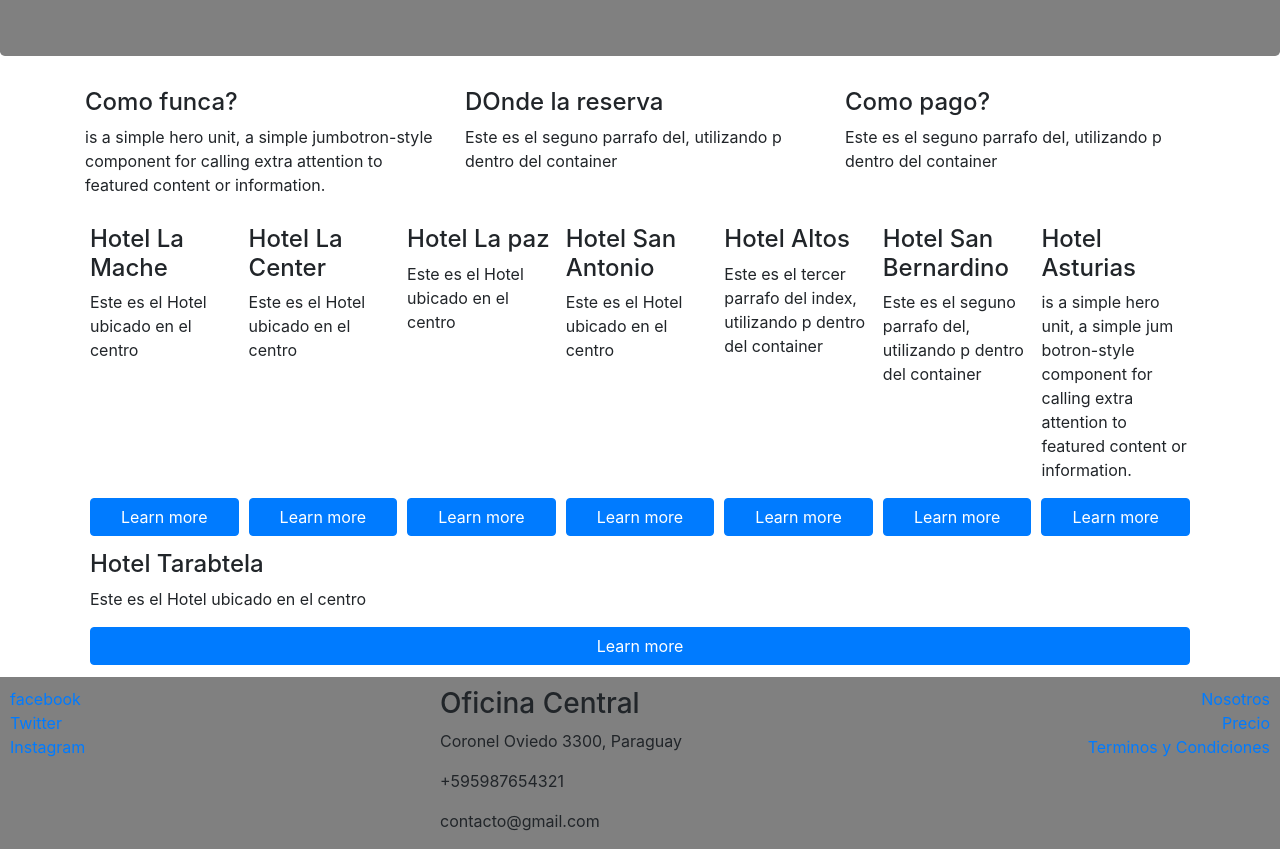
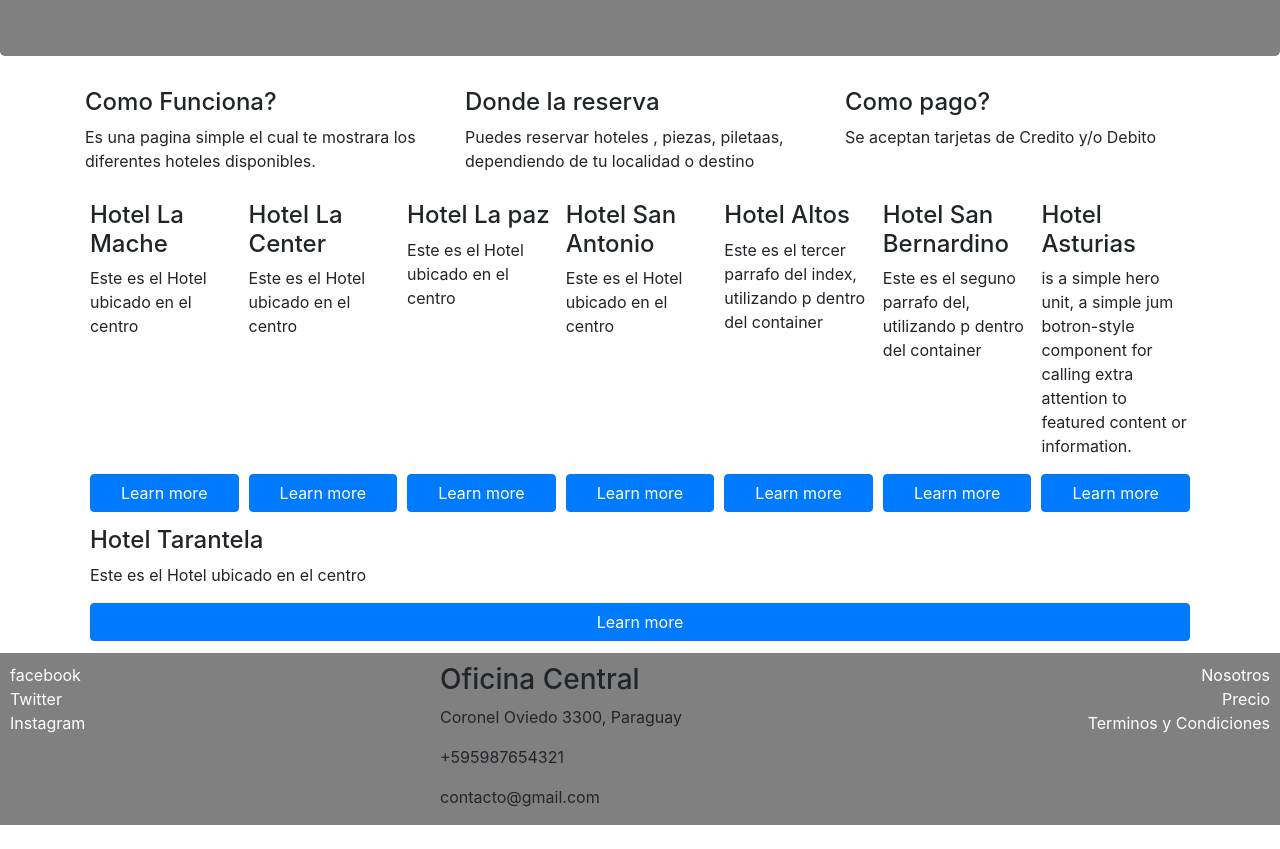
Before and after one commit to OscarRiveros/PracticaFullStackWeb, a website: page index.html in a window 1280 px wide. Shown: the part 128-977 px from the top of the page. After the commit the page ends 953 px from the top, so only its background shows below. Drawn offline with nearby package versions, Linux system fonts and the light colour scheme.

Commit message:
agregue colores a los text del footer

```diff
--- a/index.html
+++ b/index.html
@@ -15,32 +15,33 @@
     />
     <link rel="stylesheet" href="css/main.css" />
 
-    <title>Hoteles CARAJO</title>
+    <title>Hoteles KUN'U</title>
   </head>
 
   <body>
     <div class="jumbotron">
-      <h1>Hoteles CARAJO</h1>
+      <h1>Hoteles KUNU'U</h1>
     </div>
     <div class="container">
       <div class="row">
         <div class=" col-sm-4">
-          <h4>Como funca?</h4>
+          <h4>Como Funciona?</h4>
           <p>
-            is a simple hero unit, a simple jumbotron-style component for
-            calling extra attention to featured content or information.
+            Es una pagina simple el cual te mostrara los diferentes hoteles
+            disponibles.
           </p>
         </div>
         <div class=" col-sm-4">
-          <h4>DOnde la reserva</h4>
+          <h4>Donde la reserva</h4>
           <p>
-            Este es el seguno parrafo del, utilizando p dentro del container
+            Puedes reservar hoteles , piezas, piletaas, dependiendo de tu
+            localidad o destino
           </p>
         </div>
         <div class=" col-sm-4">
           <h4>Como pago?</h4>
           <p>
-            Este es el seguno parrafo del, utilizando p dentro del container
+            Se aceptan tarjetas de Credito y/o Debito
           </p>
         </div>
       </div>
@@ -126,7 +127,7 @@
         </div>
         <div class=" card-hotel d-flex flex-column justify-content-between">
           <div>
-            <h4>Hotel Tarabtela</h4>
+            <h4>Hotel Tarantela</h4>
             <p>
               Este es el Hotel ubicado en el centro
             </p>
@@ -139,10 +140,10 @@
     </div>
     <footer>
       <div class="row">
-        <div class="col-sm-4 d-flex flex-column">
-          <a href="www.facebook.com">facebook</a>
-          <a href="www.twitter.com">Twitter</a>
-          <a href="www.instagram.com">Instagram</a>
+        <div class=" col-sm-4 d-flex flex-column">
+          <a href="www.facebook.com" class="text-white">facebook</a>
+          <a href="www.twitter.com" class="text-white">Twitter</a>
+          <a href="www.instagram.com" class="text-white">Instagram</a>
         </div>
         <div class="col-sm-4">
           <address>
@@ -153,9 +154,9 @@
           </address>
         </div>
         <div class="col-sm-4 d-flex flex-column align-items-end">
-          <a href="#">Nosotros</a>
-          <a href="#">Precio</a>
-          <a href="#">Terminos y Condiciones</a>
+          <a href="#" class="text-white">Nosotros</a>
+          <a href="#" class="text-white">Precio</a>
+          <a href="#" class="text-white">Terminos y Condiciones</a>
         </div>
       </div>
     </footer>
```
